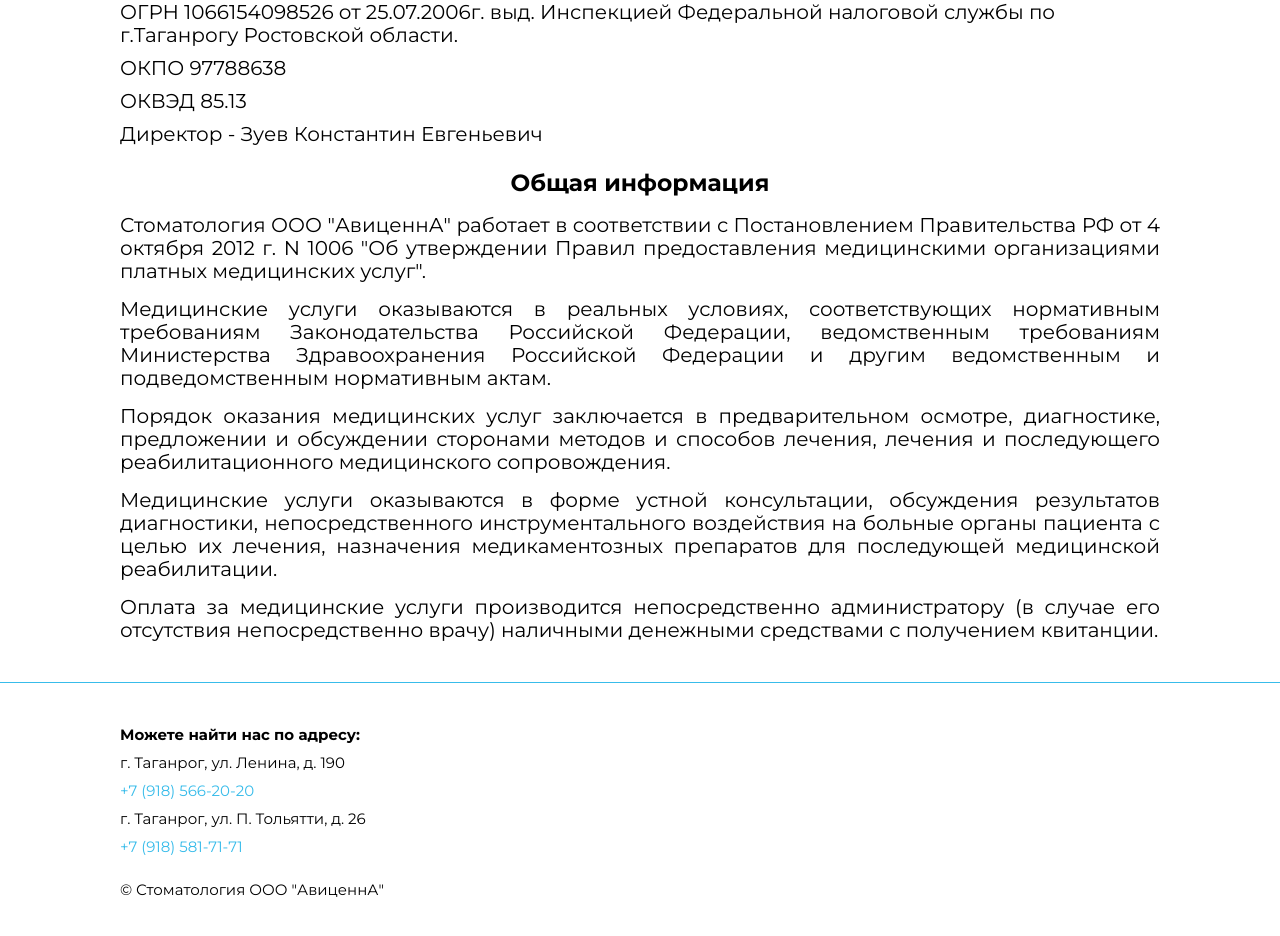
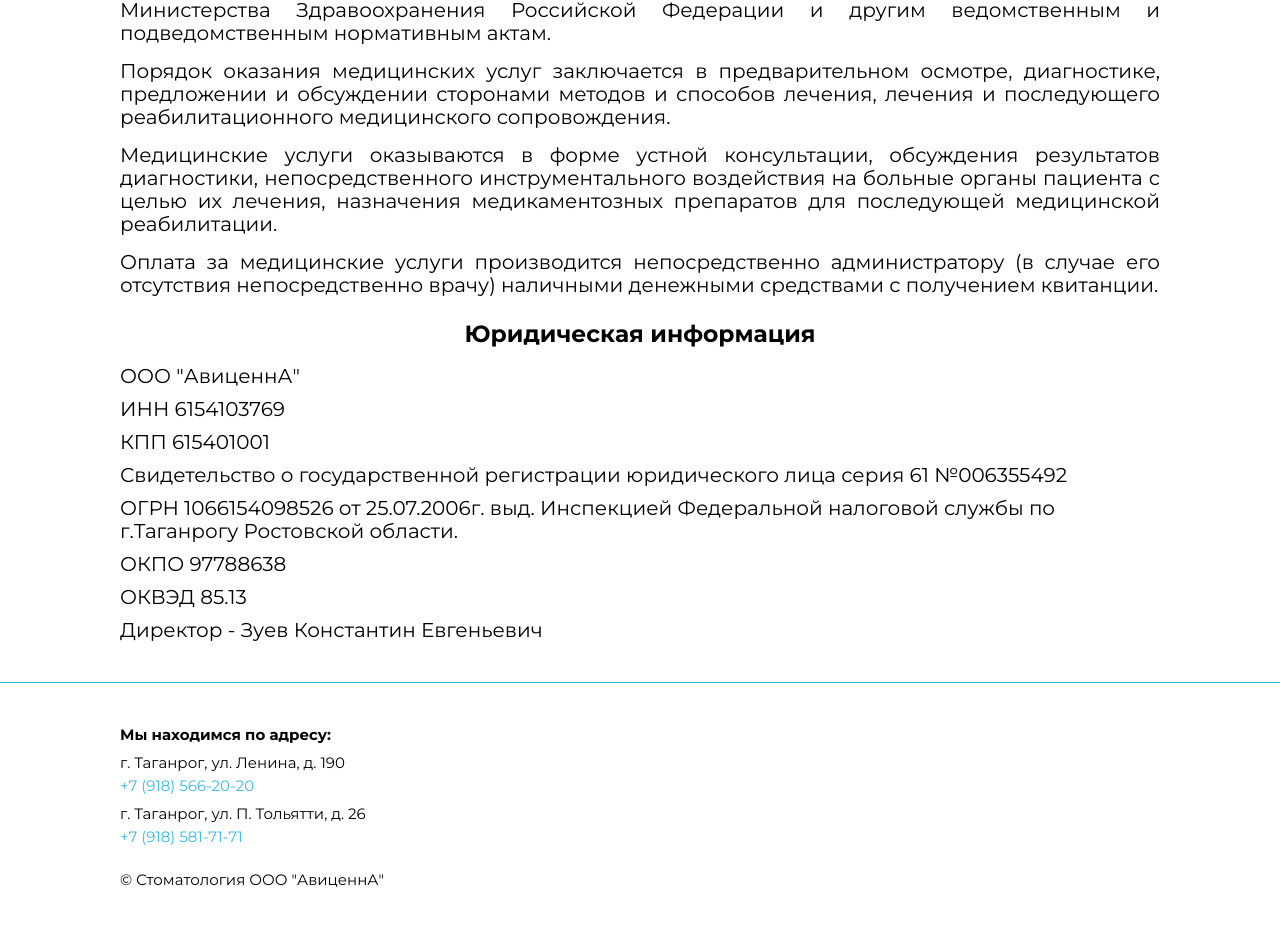
Before and after one commit to Whireless/avicenna-taganrog, a Vue app: page /#/about in a window 1280 px wide. Shown: the part 330-1266 px from the top of the page. Built offline with nearby package versions, Linux system fonts and the light colour scheme.

Commit message:
Улучшения мобильной версии

```diff
--- a/index.html
+++ b/index.html
@@ -4,10 +4,10 @@
     <meta charset="UTF-8">
     <meta name="viewport" content="width=device-width, initial-scale=1, maximum-scale=1, shrink-to-fit=no">
     <link href="https://fonts.googleapis.com/css2?family=Montserrat:ital,wght@0,100..900;1,100..900&display=swap" rel="stylesheet">
-    <!-- <meta name="keywords" content="фронтенд, Фронтенд-разработчик, Front-end, Frontend-разработчик, разработчик, верстальщик, HTML, CSS, JavaScript, JS, ES6+, Vue, Vue3">
-    <meta name="description" content="Портфолио JavaScript/VueJS разработчика."> -->
+    <meta name="keywords" content="Стоматология, Стоматология Таганрог, лечить зубы, лечить пульпит, лечить переодонтит, установка штифтов, установка коронок, поставить коронки Таганрог, установить протезы, протезирование в Таганроге">
+    <meta name="description" content="Стоматология АвиценнА в Таганроге. Лечим пульпит и переодонтит. Производим установку коронок и штифтов. Занимаемся протезированием!">
     <link rel="shortcut icon" href="favicon.ico" type="image/x-icon">
-    <title>Стоматология</title>
+    <title>АвиценнА</title>
   </head>
   <body>
     <div id="app"></div>
--- a/src/components/about.vue
+++ b/src/components/about.vue
@@ -27,10 +27,6 @@
   <section class="about">
     <div class="container">
       <h2 class="about__title">О нас</h2>
-      <h3 class="about__subtitle">Юридическая информация</h3>
-      <ul class="about__about-list about__about-list--legal">
-        <li class="about__legal-item" v-for="li in legalInfo" v-bind:key="li">{{ li }}</li>
-      </ul>
       <h3 class="about__subtitle">Общая информация</h3>
       <article class="about__general-info">
         <p>Стоматология ООО "АвиценнА" работает в соответствии с Постановлением Правительства РФ от 4 октября 2012 г. N 1006 "Об утверждении Правил предоставления медицинскими организациями платных медицинских услуг".</p>
@@ -39,6 +35,10 @@
         <p>Медицинские услуги оказываются в форме устной консультации, обсуждения результатов диагностики, непосредственного инструментального воздействия на больные органы пациента с целью их лечения, назначения медикаментозных препаратов для последующей медицинской реабилитации.</p>
         <p>Оплата за медицинские услуги производится непосредственно администратору (в случае его отсутствия непосредственно врачу) наличными денежными средствами с получением квитанции.</p>
       </article>
+      <h3 class="about__subtitle">Юридическая информация</h3>
+      <ul class="about__about-list about__about-list--legal">
+        <li class="about__legal-item" v-for="li in legalInfo" v-bind:key="li">{{ li }}</li>
+      </ul>
       <!-- <h3 class="about__subtitle">О мед.помощи</h3>
       <p class="about__description">В рамках Программы (за исключением медицинской помощи, оказываемой в рамках клинической апробации) бесплатно предоставляются:</p>
       <ul class="about__about-list about__about-list--help">
--- a/src/components/main-footer.vue
+++ b/src/components/main-footer.vue
@@ -2,6 +2,16 @@
 export default {
   data() {
     return {
+      locationList: [
+        {
+          adress: 'г. Таганрог, ул. Ленина, д. 190',
+          phone: '+7 (918) 566-20-20',
+        },
+        {
+          adress: 'г. Таганрог, ул. П. Тольятти, д. 26',
+          phone: '+7 (918) 581-71-71',
+        },
+      ],
       // socialList: [
       //   {
       //     name: 'Вконтакте',
@@ -28,11 +38,11 @@
         </li>
       </ul> -->
       <article class="main-footer__info">
-        <h4 class="main-footer__title">Можете найти нас по адресу:</h4>
-        <p class="main-footer__adress">г. Таганрог, ул. Ленина, д. 190</p>
-        <a class="main-footer__phone" href="tel:+7 (918) 566-20-20">+7 (918) 566-20-20</a>
-        <p class="main-footer__adress">г. Таганрог, ул. П. Тольятти, д. 26</p>
-        <a class="main-footer__phone" href="tel:+7 (918) 581-71-71">+7 (918) 581-71-71</a>
+        <h4 class="main-footer__title">Мы находимся по адресу:</h4>
+        <article class="main-footer__location" v-for="location in locationList" v-bind:key="location">
+          <p class="main-footer__adress">{{ location.adress }}</p>
+          <a class="main-footer__phone" :href="`tel:${location.phone}`">{{ location.phone }}</a>
+        </article>
         <p class="main-footer__copyright">© Стоматология ООО "АвиценнА"</p>
       </article>
     </div>
--- a/src/components/main-header.vue
+++ b/src/components/main-header.vue
@@ -43,7 +43,9 @@
             v-bind:key="li">
           <router-link :to="li.href"
                         class="main-nav__nav-link"
-                        v-on:click="openMenu()">{{ li.name }}
+                        active-class="main-nav__nav-link--active"
+                        v-on:click="openMenu()">
+                        {{ li.name }}
           </router-link>
         </li>
       </ul>
--- a/src/sass/animations.scss
+++ b/src/sass/animations.scss
@@ -88,7 +88,6 @@
 
 .v-enter-to,
 .v-leave-from {
-  // opacity: 1;
   transform: translateX(0);
 }
 
@@ -99,6 +98,5 @@
 
 .v-enter-from,
 .v-leave-to {
-  // opacity: 0;
   transform: translateX(-200%);
 }
--- a/src/sass/blocks/main-nav.scss
+++ b/src/sass/blocks/main-nav.scss
@@ -93,21 +93,21 @@
   &:hover {
     color: $white;
     background-color: $blue;
+  }
+
+  &--active {
+    color: $white;
+    background-color: $blue;
 
     &::before {
-      transition: $t05;
+      content: "";
+      position: absolute;
+      left: -5px;
+      top: 25px;
       background-color: $white;
+      height: 1px;
+      width: 25px;
     }
-  }
-
-  &::before {
-    content: "";
-    position: absolute;
-    left: -5px;
-    top: 25px;
-    background-color: $blue;
-    height: 1px;
-    width: 25px;
   }
 }
 
--- a/src/sass/blocks/services.scss
+++ b/src/sass/blocks/services.scss
@@ -94,7 +94,7 @@
 }
 
 .services__service {
-  font-size: 13px;
+  font-size: 14px;
 }
 
 .services__price {
```
